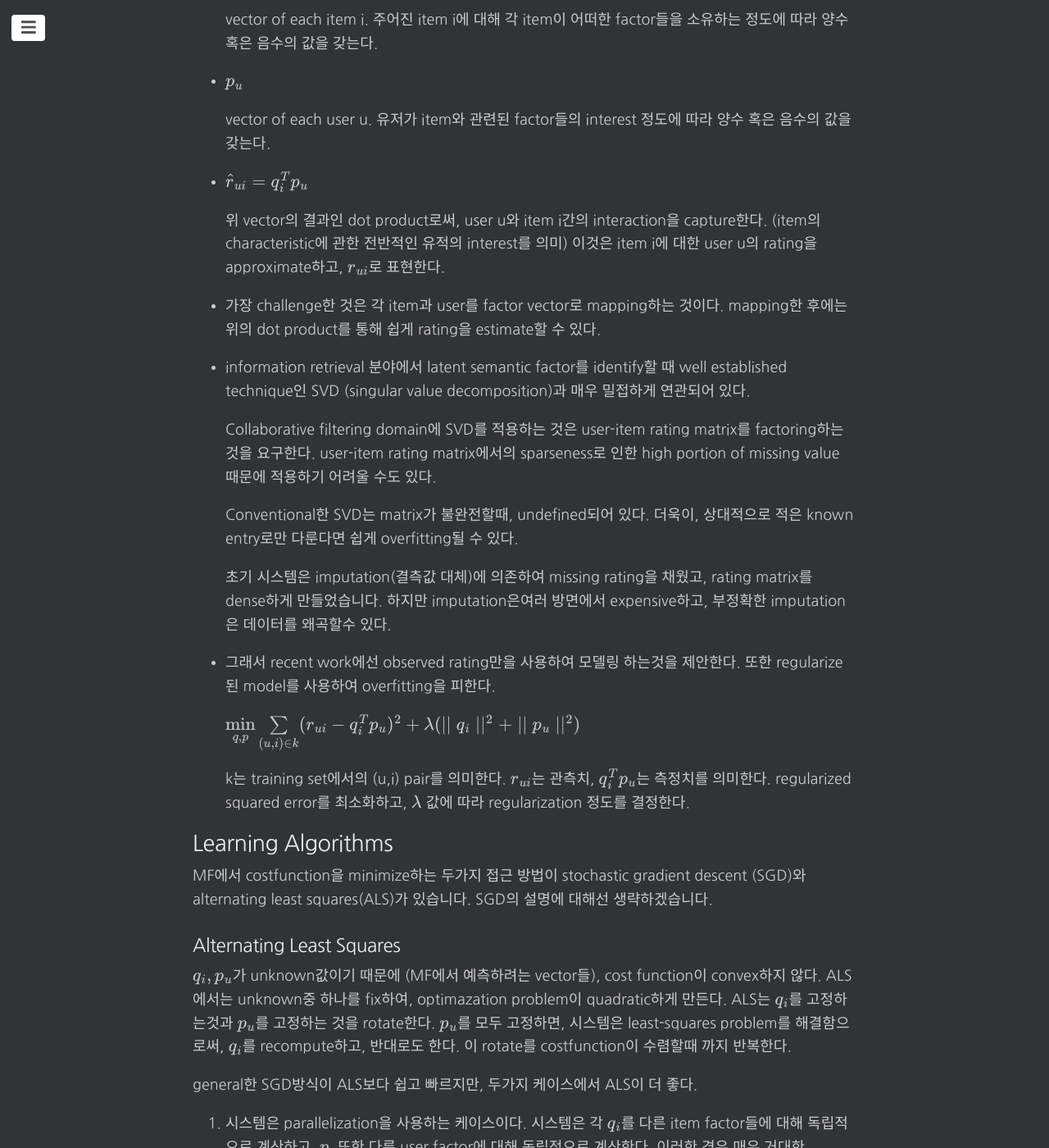
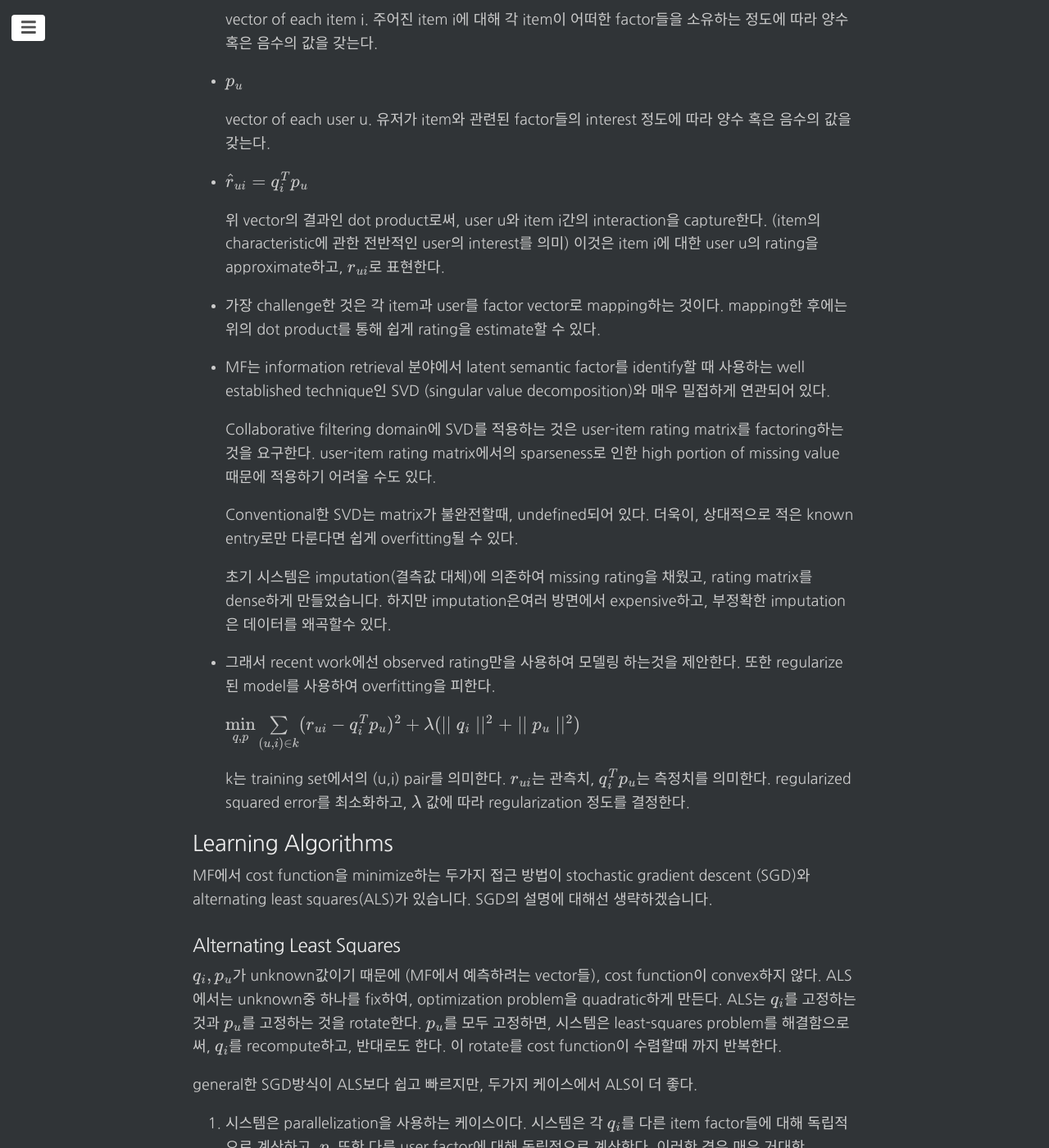
Before and after one commit to changhyeonnam/changhyeonnam.github.io, a Jekyll site: the page built from _posts/2021/2021-12-21-Matrix_Factorization.md, in a window 1280 px wide and 1400 px high, scrolled down 4538 px. Shown: the whole window at 82% size. Built offline with Jekyll 4.4.1, drawn with Linux system fonts in a browser that asks for light colours; nearby versions of some CDN libraries; formulas are drawn with MathJax 3; comment, search, counter and statistics services are not loaded; some of the changed text lies outside the part shown.

Commit message:
Update 2021-12-21-Matrix_Factorization.md

```diff
--- a/_posts/2021/2021-12-21-Matrix_Factorization.md
+++ b/_posts/2021/2021-12-21-Matrix_Factorization.md
@@ -122,11 +122,11 @@
 
 - $\hat r_{ui} = q^T_ip_u$
 
-  위 vector의 결과인 dot product로써, user u와 item i간의 interaction을 capture한다. (item의 characteristic에 관한 전반적인 유적의 interest를 의미) 이것은 item i에 대한 user u의 rating을 approximate하고, $r_{ui}$로 표현한다.
+  위 vector의 결과인 dot product로써, user u와 item i간의 interaction을 capture한다. (item의 characteristic에 관한 전반적인 user의 interest를 의미) 이것은 item i에 대한 user u의 rating을 approximate하고, $r_{ui}$로 표현한다.
 
 - 가장  challenge한 것은 각 item과 user를 factor vector로 mapping하는 것이다. mapping한 후에는 위의 dot product를 통해 쉽게 rating을 estimate할 수 있다.
 
-- information retrieval 분야에서 latent semantic factor를 identify할 때 well established technique인 SVD (singular value decomposition)과 매우 밀접하게 연관되어 있다.
+- MF는 information retrieval 분야에서 latent semantic factor를 identify할 때 사용하는  well established technique인 SVD (singular value decomposition)와 매우 밀접하게 연관되어 있다.
 
     Collaborative filtering domain에 SVD를 적용하는 것은  user-item rating matrix를 factoring하는  것을 요구한다. user-item rating matrix에서의  sparseness로 인한 high portion of missing value 때문에 적용하기 어려울 수도 있다.
 
@@ -143,17 +143,17 @@
 
 ## Learning Algorithms
 
-MF에서 costfunction을 minimize하는 두가지 접근 방법이 stochastic gradient descent (SGD)와  alternating least squares(ALS)가 있습니다. SGD의 설명에 대해선 생략하겠습니다.
+MF에서 cost function을 minimize하는 두가지 접근 방법이 stochastic gradient descent (SGD)와  alternating least squares(ALS)가 있습니다. SGD의 설명에 대해선 생략하겠습니다.
 
 ### Alternating Least Squares
 
-$q_i,p_u$가 unknown값이기 때문에 (MF에서 예측하려는 vector들), cost function이 convex하지 않다.  ALS에서는 unknown중 하나를 fix하여, optimazation problem이 quadratic하게 만든다. ALS는  $q_i$를 고정하는것과 $p_u$를 고정하는 것을 rotate한다. $p_u$를 모두  고정하면, 시스템은  least-squares problem를 해결함으로써, $q_i$를 recompute하고, 반대로도 한다. 이 rotate를 costfunction이 수렴할때 까지 반복한다.
+$q_i,p_u$가 unknown값이기 때문에 (MF에서 예측하려는 vector들), cost function이 convex하지 않다.  ALS에서는 unknown중 하나를 fix하여, optimization problem을 quadratic하게 만든다. ALS는  $q_i$를 고정하는것과 $p_u$를 고정하는 것을 rotate한다. $p_u$를 모두  고정하면, 시스템은  least-squares problem를 해결함으로써, $q_i$를 recompute하고, 반대로도 한다. 이 rotate를 cost function이 수렴할때 까지 반복한다.
 
 general한 SGD방식이 ALS보다 쉽고 빠르지만, 두가지 케이스에서 ALS이 더 좋다.
 
 1. 시스템은 parallelization을 사용하는 케이스이다. 시스템은 각 $q_i$를 다른 item factor들에 대해 독립적으로 계산하고, $p_u$또한 다른 user factor에 대해 독립적으로 계산한다. 이러한 경우 매우 거대한 parallelization of the algorithm이 될 가능성이 있다.
 
-2. 두번째 경우는 시스템이 implict data에 초점을 맞춘 경우이다. sparase한 training set에 대해 반복해서 SGD를 돌리면 practical 하지 못하고, ALS가  이러한 문제점을 해결할 수 있다.
+2. 두번째 경우는 시스템이 implicit data에 초점을 맞춘 경우이다. sparse한 training set에 대해 반복해서 SGD를 돌리면 practical 하지 못하고, ALS가  이러한 문제점을 해결할 수 있다.
 
 ## Adding Biases
 
```
Also changed, not shown: other parts of _posts/2021/2021-12-21-Matrix_Factorization.md (+1 -1 lines).
